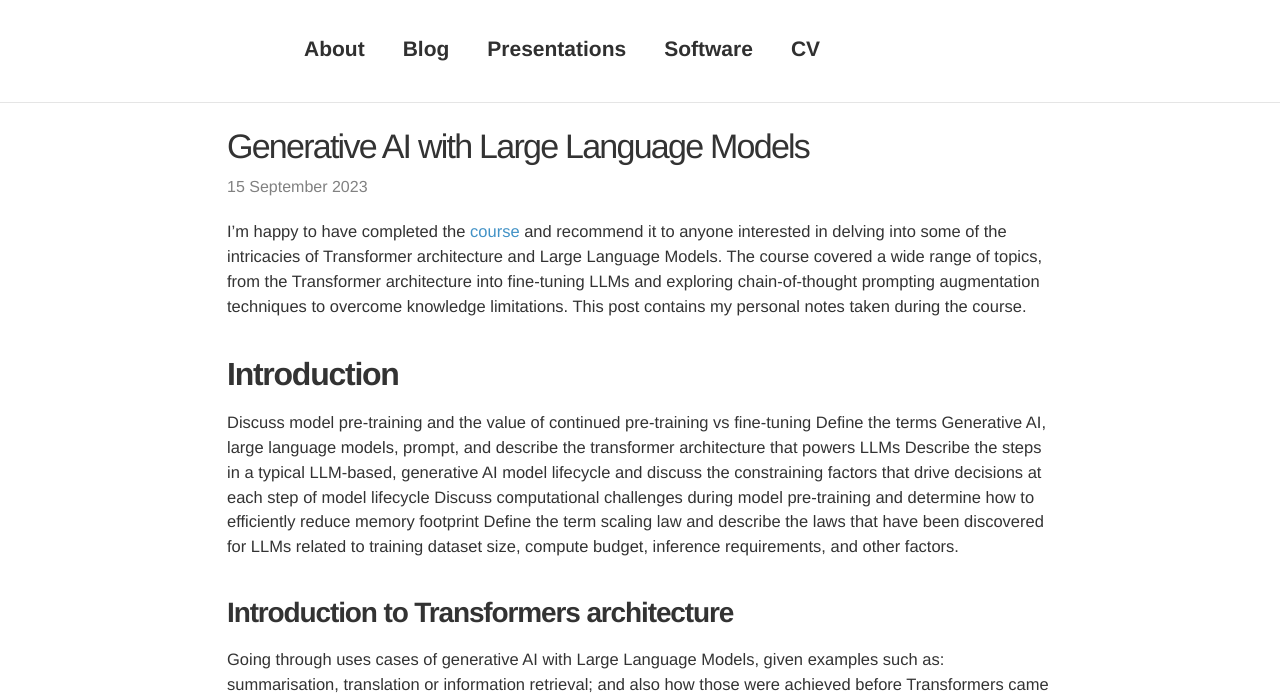
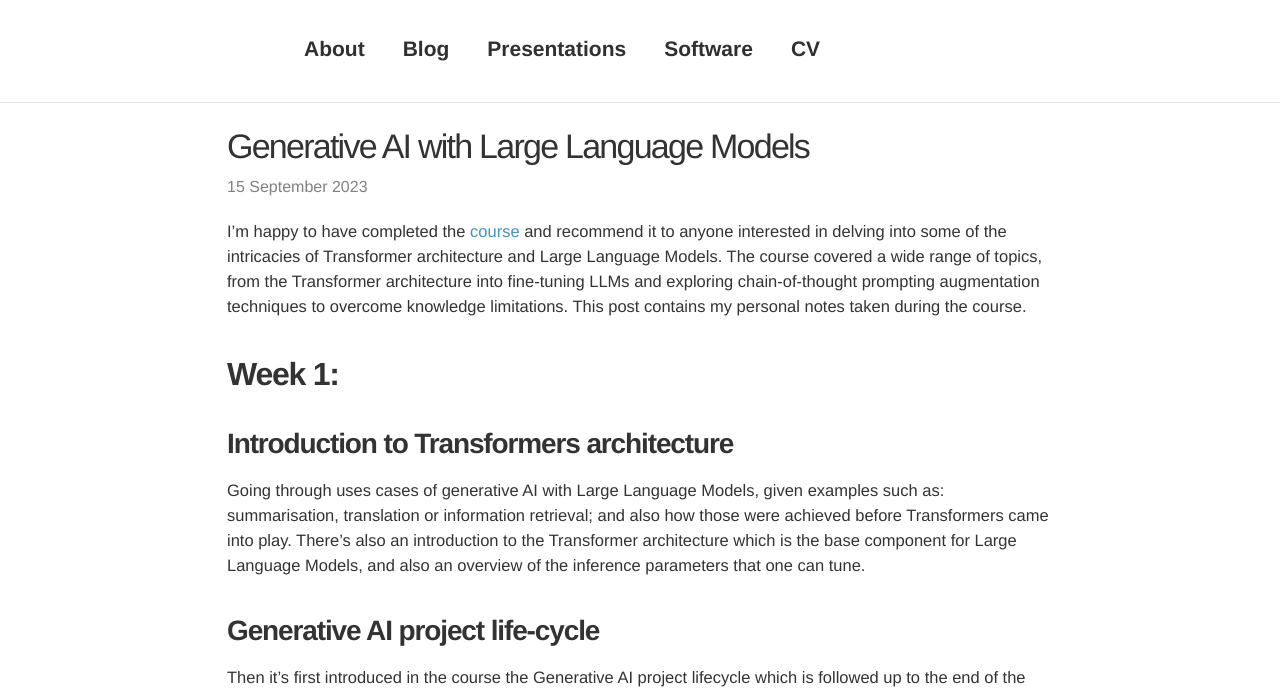
Before and after one commit to davidsbatista/davidsbatista.net, a Jekyll site: the page built from _posts/2023-09-15-Generative_AI_LLMs-Coursera.md, in a window 1280 px wide and 1400 px high. Shown: the top 697 px of the window. Built offline with Jekyll 4.4.1, drawn with Linux system fonts in a browser that asks for light colours; nearby versions of some CDN libraries; comment, search, counter and statistics services are not loaded; some of the changed text lies outside the part shown.

Commit message:
llms post

```diff
--- a/_posts/2023-09-15-Generative_AI_LLMs-Coursera.md
+++ b/_posts/2023-09-15-Generative_AI_LLMs-Coursera.md
@@ -12,60 +12,54 @@
 I'm happy to have completed the [course](https://www.coursera.org/learn/generative-ai-with-llms) and recommend it to anyone interested in delving into some of the intricacies of Transformer architecture and Large Language Models. The course covered a wide range of topics, from the Transformer architecture into fine-tuning LLMs and exploring chain-of-thought prompting augmentation techniques to overcome knowledge limitations. This post contains my personal notes taken during the course.
 
 
-## __Introduction__
+## __Week 1:__
 
-Discuss model pre-training and the value of continued pre-training vs fine-tuning
-Define the terms Generative AI, large language models, prompt, and describe the transformer architecture that powers LLMs
-Describe the steps in a typical LLM-based, generative AI model lifecycle and discuss the constraining factors that drive decisions at each step of model lifecycle
-Discuss computational challenges during model pre-training and determine how to efficiently reduce memory footprint
-Define the term scaling law and describe the laws that have been discovered for LLMs related to training dataset size, compute budget, inference requirements, and other factors.
-
+<!--
+- Discuss model pre-training and the value of continued pre-training vs fine-tuning
+- Define the terms Generative AI, large language models, prompt, and describe the transformer architecture that powers LLMs
+- Describe the steps in a typical LLM-based, generative AI model lifecycle and discuss the constraining factors that drive decisions at each step of model lifecycle
+- Discuss computational challenges during model pre-training and determine how to efficiently reduce memory footprint
+- Define the term scaling law and describe the laws that have been discovered for LLMs related to training dataset size, compute budget, inference requirements, and other factors.
+-->
 
 
 ### __Introduction to Transformers architecture__
 
-Going through uses cases of generative AI with Large Language Models, given examples such as:  summarisation, translation or information retrieval; and also how those were achieved before Transformers came into play. There's also an introduction to the Transformer architecture which is the base component for Large Language Models, and also an overview of the inference parameters that one can tune.
+Going through uses cases of generative AI with Large Language Models, given examples such as: summarisation, translation or information retrieval; and also how those were achieved before Transformers came into play. There's also an introduction to the Transformer architecture which is the base component for Large Language Models, and also an overview of the inference parameters that one can tune.
 
 
 ### __Generative AI project life-cycle__
 
 Then it's first introduced in the course the Generative AI project lifecycle which is followed up to the end of the course
 
-__TODO__: imagem
 
-- Generative AI project life-cycle ?
-	- Scope: define use case
-		- multi-tasks? specific tasks?
-	- Select pre-trained or trained-own
-	- Adapt and align model - iterative process
-		- prompt engineering
-		- fine-tuning
-		- align with human feedback
-		===========================
-		- Evaluate
-	- Application Integration
-		- OPtimize inference
-		- agument model and build LLM-pxoewr applications
+<figure>
+  <img style="width: 85%; height: 85%" src="/assets/images/2023-09-15-Generative_AI_project_life-cycle.png">
+  <figcaption>Figure 1 - Generative AI projet life-cycle as presented in the course.</figcaption>
+</figure>
 
 
-### __Prompt Engineering and Inference paramaters__
 
-- Prompt Engineering
-	in-context learning
-		- zero-shot
-		- one-shot
-		- few shot
+### __Prompt Engineering and Inference Paramaters__
 
-- Inference
-	- generative config:
-		- greedy vs. random sampling
-		- top-k: select only from the top-k tokens
-		- top-p: select from top results by probability and with a cumulative probability <= p
-		- temperature:
-			higher temperature higher randomness, affects softmax directly and how probability is computed
-			temperature >1
-			temperature <1
-			temperature = 1 softmax function at default, unaltered prob distribution
+
+#### In-Context Learning
+
+- zero-shot
+- one-shot
+- few shot
+
+
+#### Inference
+- generative config:
+	- greedy vs. random sampling
+	- top-k: select only from the top-k tokens
+	- top-p: select from top results by probability and with a cumulative probability <= p
+	- temperature:
+		higher temperature higher randomness, affects softmax directly and how probability is computed
+		temperature >1
+		temperature <1
+		temperature = 1 softmax function at default, unaltered prob distribution
 
 
 ### __Laboratory Exercise about Prompt Engineering__
```
